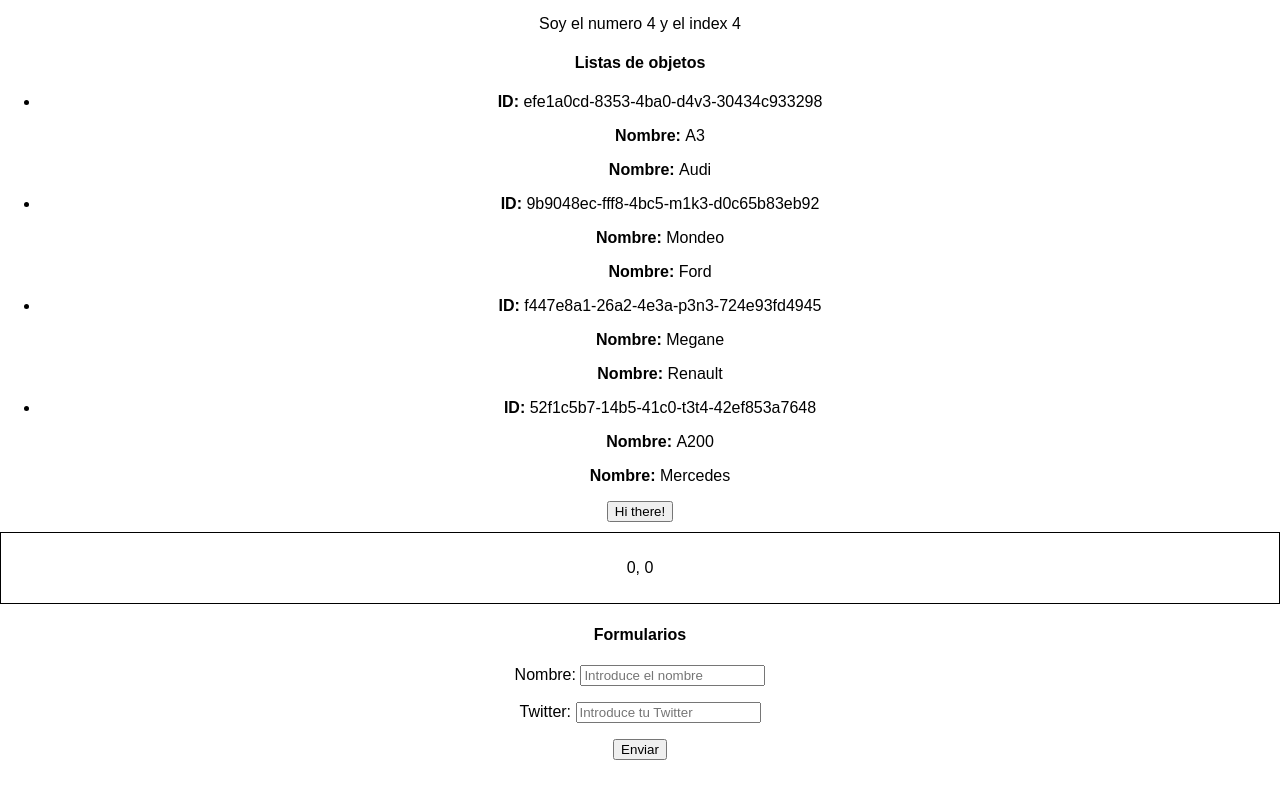
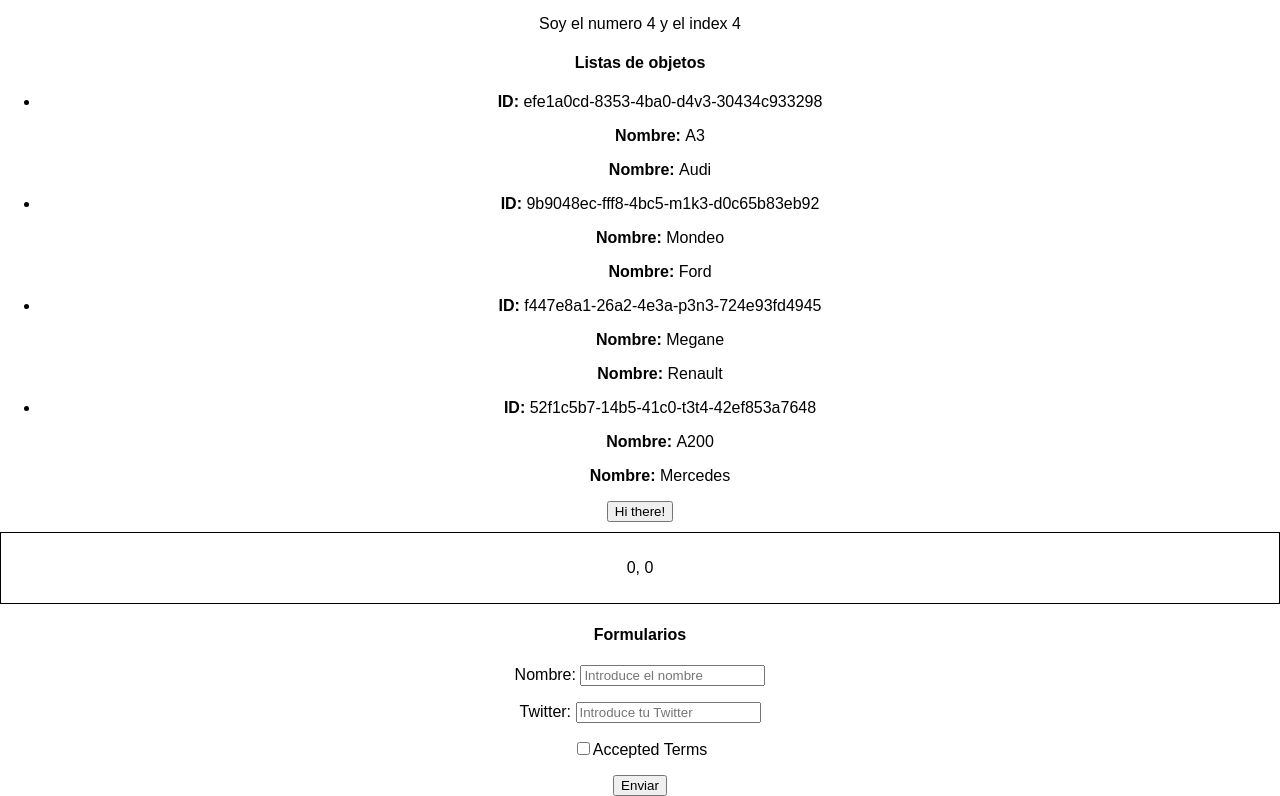
Before and after one commit to lucasdepetris/CursoReact, a React (Create React App) app: page / in a window 1280 px wide. Shown: the part 684-1480 px from the top of the page. Before the commit the page ends 1444 px from the top, so only its background shows below. Built offline with nearby package versions, Linux system fonts and the light colour scheme.

Commit message:
event on submit

```diff
--- a/src/sections/forms.js
+++ b/src/sections/forms.js
@@ -2,18 +2,23 @@
 
 
 export default class Forms extends Component {
-  handleClick(e){
+  handleSubmit = (e) => {
     e.preventDefault()
     const name = document.getElementById('name').value
     const email = document.getElementById('twitter').value
     console.log({name,email})
   }
 
+  handleChange(e){
+    console.log('Handle Change')
+    console.log(e.target.checked)
+  }
+
   render(){
     return (
       <div>
             <h4>Formularios</h4>
-            <form>
+            <form onSubmit = {this.handleSubmit}>
               <p>
                 <label>Nombre: </label>
                 <input
@@ -30,7 +35,14 @@
                 placeholder = 'Introduce tu Twitter' />
               </p>
 
-              <button onClick = {this.handleClick} >Enviar</button>
+              <p>
+              <label>
+              <input onChange = {this.handleChange} type = 'checkbox' />
+              Accepted Terms
+              </label>
+              </p>
+
+              <button>Enviar</button>
             </form>
       </div>
     )
```
